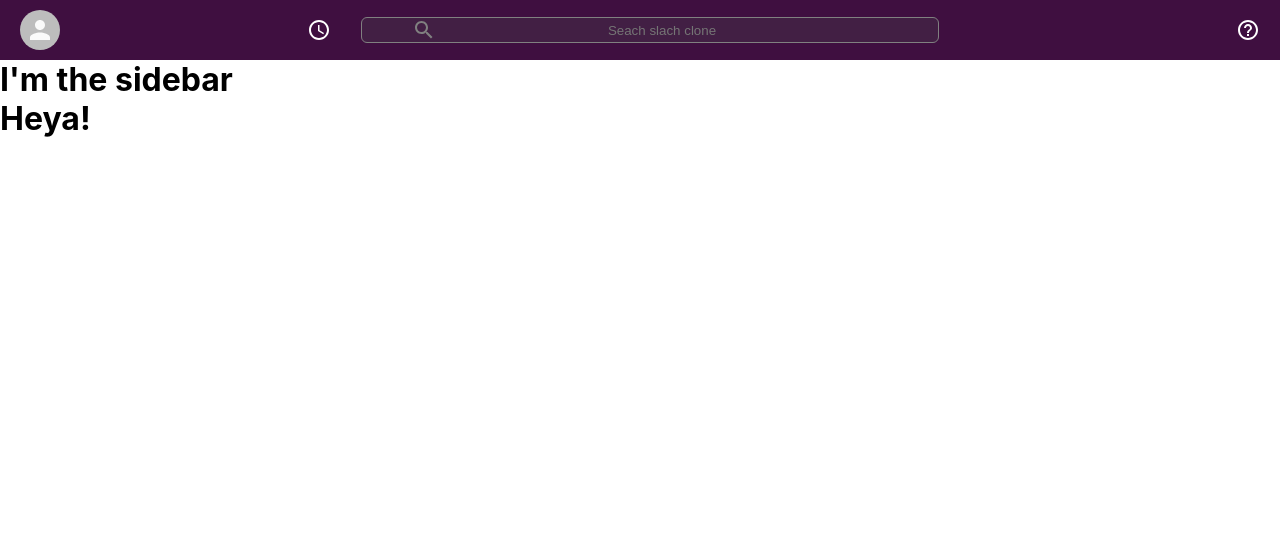
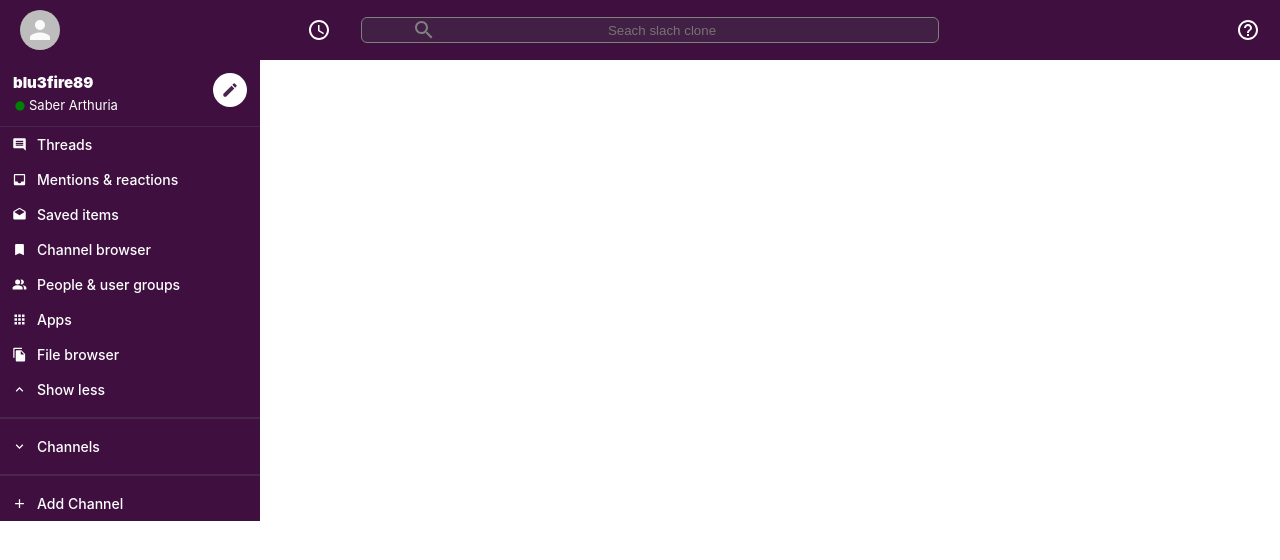
Before and after one commit to blu3fire89/slack-clone, a React (Create React App) app: page / in a window 1280 px wide. Shown: the top 560 px of the page. Built offline with nearby package versions, Linux system fonts and the light colour scheme.

Commit message:
Done sidebar pt.1

```diff
--- a/src/App.js
+++ b/src/App.js
@@ -9,7 +9,6 @@ function App() {
       <div className="app-body">
         <Sidebar />
       </div>
-      <h1>Heya!</h1>
     </div>
   );
 }
--- a/src/components/Sidebar.js
+++ b/src/components/Sidebar.js
@@ -1,10 +1,48 @@
+import { Avatar } from '@material-ui/core';
 import React from 'react';
 import '../styles/Sidebar.css';
+import FiberManualRecordIcon from '@material-ui/icons/FiberManualRecord';
+import CreateIcon from '@material-ui/icons/Create';
+import SidebarOption from './SidebarOption';
+import InsertCommentIcon from '@material-ui/icons/InsertComment';
+import BookmarkBorderIcon from '@material-ui/icons/Bookmark';
+import ExpandLessIcon from '@material-ui/icons/ExpandLess';
+import InboxIcon from '@material-ui/icons/Inbox';
+import PeopleAltIcon from '@material-ui/icons/PeopleAlt';
+import DraftsIcon from '@material-ui/icons/Drafts';
+import AppsIcon from '@material-ui/icons/Apps';
+import FileCopyIcon from '@material-ui/icons/FileCopy';
+import ExpandMoreIcon from '@material-ui/icons/ExpandMore';
+import AddIcon from '@material-ui/icons/Add';
 
 function Sidebar() {
     return (
-        <div>
-            <h1>I'm the sidebar</h1>
+        <div className="sidebar">
+            <div className="sidebar-header">
+                <div className="sidebar-info">
+                    <h2>blu3fire89</h2>
+                    <h3>
+                        <FiberManualRecordIcon />
+                        Saber Arthuria
+                    </h3>
+                </div>
+                <CreateIcon />
+
+
+            </div>
+            <SidebarOption Icon={InsertCommentIcon} title="Threads" />
+            <SidebarOption Icon={InboxIcon} title="Mentions & reactions" />
+            <SidebarOption Icon={DraftsIcon} title="Saved items" />
+            <SidebarOption Icon={BookmarkBorderIcon} title="Channel browser" />
+            <SidebarOption Icon={PeopleAltIcon} title="People & user groups" />
+            <SidebarOption Icon={AppsIcon} title="Apps" />
+            <SidebarOption Icon={FileCopyIcon} title="File browser" />
+            <SidebarOption Icon={ExpandLessIcon} title="Show less" />
+            <hr />
+            <SidebarOption Icon={ExpandMoreIcon} title="Channels" />
+            <hr />
+            <SidebarOption Icon={AddIcon} title="Add Channel" />
+            {/* Connect db and list of channels */}
         </div>
     )
 }
--- /dev/null
+++ b/src/components/SidebarOption.js
@@ -0,0 +1,17 @@
+import React from 'react';
+import '../styles/SidebarOption.css';
+
+function SidebarOption({ Icon, title }) {
+    return (
+        <div className="sidebarOption">
+            {Icon && <Icon className="sidebarOption-icon" />}
+            {Icon ? (<h3>{title}</h3>):(
+            <h3 className="sidebarOption-channel">
+                <span className="sidebarOption-hash">#</span>{title}
+            </h3>)
+            }
+        </div>
+    )
+}
+
+export default SidebarOption
--- a/src/styles/Sidebar.css
+++ b/src/styles/Sidebar.css
@@ -0,0 +1,51 @@
+.sidebar {
+  color: white;
+  background-color: var(--slack-color);
+  border-top: 1px solide #49274b;
+  max-width: 260px;
+}
+
+.sidebar-header {
+  display: flex;
+  border-bottom: 1px solid #49274b;
+  padding-bottom: 10px;
+  padding: 13px;
+}
+
+.sidebar > hr {
+  margin-top: 10px;
+  margin-bottom: 10px;
+  border: 1px solid #49274b;
+}
+
+.sidebar-info {
+  flex: 1;
+}
+
+.sidebar-info > h2 {
+  font-size: 15px;
+  font-weight: 900;
+  margin-bottom: 5px;
+}
+
+.sidebar-info > h3 {
+  display: flex;
+  align-items: center;
+  font-size: 13px;
+  font-weight: 400;
+}
+
+.sidebar-info > h3 > .MuiSvgIcon-root {
+  font-size: 14px;
+  margin-top: 1px;
+  margin-right: 2px;
+  color: green;
+}
+
+.sidebar-header > .MuiSvgIcon-root {
+  padding: 8px;
+  color: #49274b;
+  font-size: 18px;
+  background-color: white;
+  border-radius: 999px;
+}
--- /dev/null
+++ b/src/styles/SidebarOption.css
@@ -0,0 +1,25 @@
+.sidebarOption {
+  display: flex;
+  align-items: center;
+  font-size: 12px;
+  padding-left: 2px;
+  cursor: pointer;
+}
+
+.sidebarOption:hover {
+  opacity: 0.9;
+  background-color: #340e36;
+}
+
+.sidebarOption-icon {
+  padding: 10px;
+  font-size: 15px !important;
+}
+
+.sidebarOption-channel {
+  padding: 10px 0;
+}
+
+.sidebarOption > h3 {
+  font-weight: 500;
+}
```
